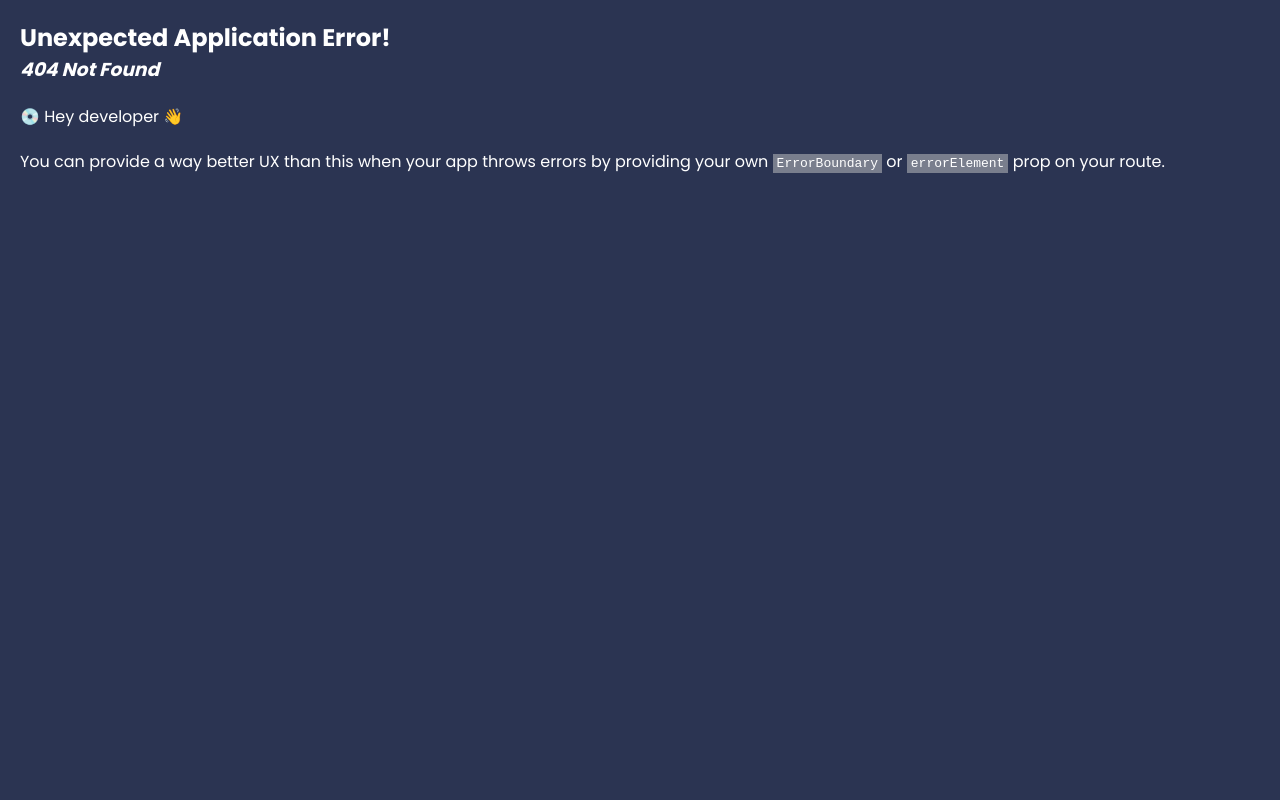
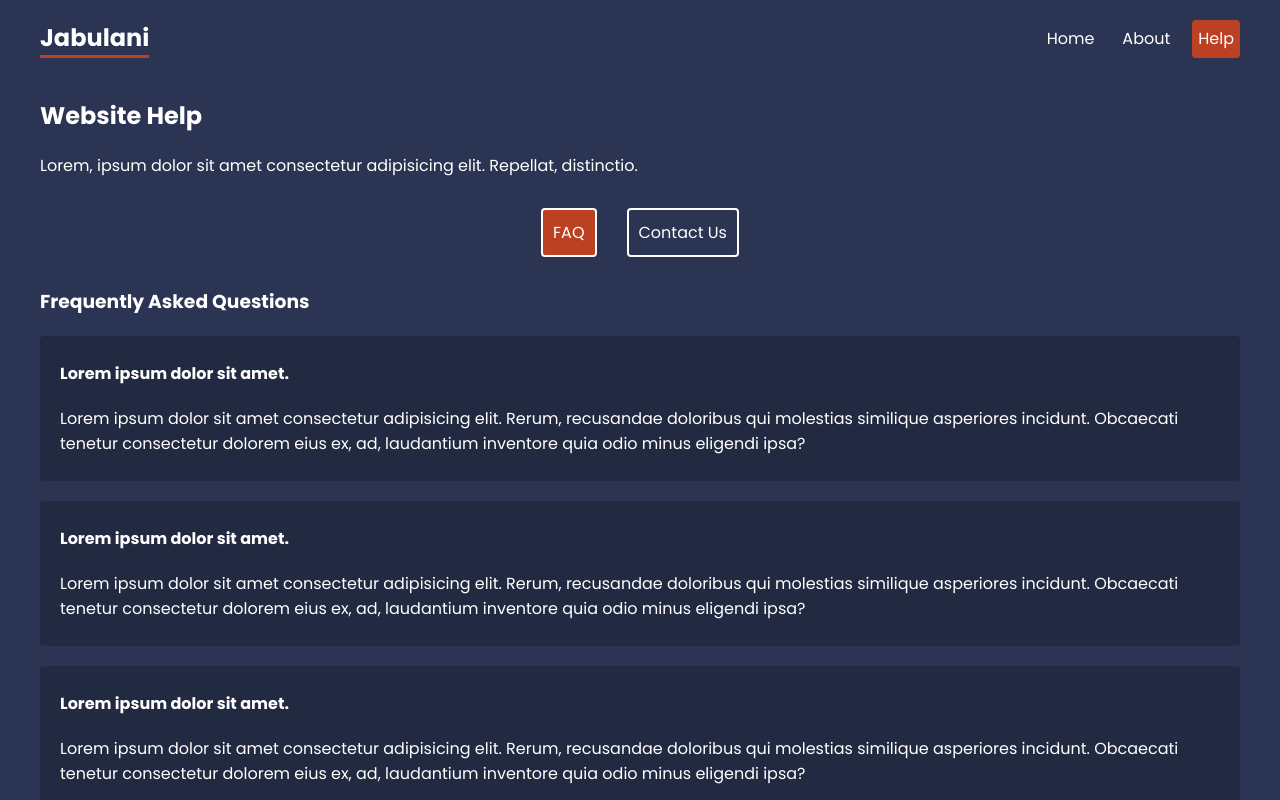
Before and after one commit to Chisonm/react-router-indepth, a React (Create React App) app: page /help/faq in a window 1280 px wide. Before the commit this address had no page. Shown: the top 800 px of the page. Built offline with nearby package versions, Linux system fonts and the light colour scheme.

Commit message:
nested routes

```diff
--- a/src/App.js
+++ b/src/App.js
@@ -2,18 +2,20 @@
 import {
   createBrowserRouter,
   Route,
-  Routes,
-  Link,
-  NavLink,
   createRoutesFromElements,
-  RouterProvider} from "react-router-dom";
+  RouterProvider
+} from "react-router-dom";
 
 // pages
 import Home from "./pages/Home";
 import About from "./pages/About";
+// help pages
+import Faq from "./pages/help/Faq";
+import Contact from "./pages/help/Contact";
 
 // layouts
 import RootLayout from "./layouts/RootLayout";
+import HelpLayout from "./layouts/HelpLayout";
 
 function App() {
 
@@ -21,14 +23,19 @@
     createRoutesFromElements(
       <Route path="/" element={<RootLayout />}>
         <Route index element={<Home />} />
-        <Route path="/about" element={<About />} />
+        <Route path="about" element={<About />} />
+        <Route path="help" element={<HelpLayout />}>
+          <Route path="faq" element={<Faq />}/>
+          <Route path="contact" element={<Contact />}/>
+        </Route>
+
       </Route>
     )
   );
 
   return (
 
-   <RouterProvider router={router} />
+    <RouterProvider router={router} />
   );
 }
 
--- a/src/index.css
+++ b/src/index.css
@@ -57,10 +57,51 @@
 }
 
 /* help layout */
-
+.help-layout nav {
+  display: flex;
+  justify-content: center;
+  gap: 30px;
+  margin: 30px 0;
+}
+.help-layout nav a{
+  padding: 10px;
+  border: 2px solid white;
+  border-radius: 4px;
+  text-decoration: none;
+}
+.help-layout nav a:hover{
+  border-color: var(--primary);
+}
+.help-layout nav a.active {
+  background: var(--primary);
+}
 
 /* faq */
+.faq .question {
+  background: rgba(0,0,0,0.2);
+  padding: 5px 20px;
+  border-radius: 4px;
+  margin: 20px 0;
+}
 
+/* contact form */
+form {
+  margin-top: 30px;
+}
+form input, form label span, form textarea {
+  display: block;
+}
+form input, form textarea {
+  margin-bottom: 30px;
+  padding: 8px;
+  border-radius: 4px;
+  border: 0;
+  width: 300px;
+  color: var(--secondary);
+}
+form label span {
+  margin-bottom: 10px;
+}
 
 /* careers list */
 
--- /dev/null
+++ b/src/layouts/HelpLayout.js
@@ -0,0 +1,17 @@
+import React from 'react'
+import { NavLink, Outlet } from 'react-router-dom'
+
+export default function HelpLayout() {
+  return (
+    <div className='help-layout'>
+        <h2>Website Help</h2>
+        <p>Lorem, ipsum dolor sit amet consectetur adipisicing elit. Repellat, distinctio.</p>
+
+        <nav>
+            <NavLink to="faq">FAQ</NavLink>
+            <NavLink to="contact">Contact Us</NavLink>
+        </nav>
+        <Outlet />
+    </div>
+  )
+}
--- a/src/layouts/RootLayout.js
+++ b/src/layouts/RootLayout.js
@@ -10,12 +10,13 @@
                     <h1>Jabulani</h1>
                     <NavLink to="/">Home</NavLink>
                     <NavLink to="/about">About</NavLink>
+                    <NavLink to="/help">Help</NavLink>
                 </nav>
+            </header>
 
             <main>
                 <Outlet />
             </main>
-        </header>
         </div>
     )
 }
--- /dev/null
+++ b/src/pages/help/Contact.js
@@ -0,0 +1,20 @@
+import React from 'react'
+
+export default function Contact() {
+    return (
+        <div className="contact">
+            <h3>Contact Us</h3>
+            <form>
+                <label>
+                    <span>Your email:</span>
+                    <input type="email" name="email" required />
+                </label>
+                <label>
+                    <span>Your message:</span>
+                    <textarea name="message" required></textarea>
+                </label>
+                <button>Submit</button>
+            </form>
+        </div>
+    )
+}
--- /dev/null
+++ b/src/pages/help/Faq.js
@@ -0,0 +1,35 @@
+import React from 'react'
+
+export default function Faq() {
+    return (
+      <div className="faq">
+        <h3>Frequently Asked Questions</h3>
+
+        <div className="question">
+          <p><strong>Lorem ipsum dolor sit amet.</strong></p>
+          <p>Lorem ipsum dolor sit amet consectetur adipisicing elit. Rerum, recusandae doloribus qui molestias similique asperiores incidunt. Obcaecati tenetur consectetur dolorem eius ex, ad, laudantium inventore quia odio minus eligendi ipsa?</p>
+        </div>
+
+        <div className="question">
+          <p><strong>Lorem ipsum dolor sit amet.</strong></p>
+          <p>Lorem ipsum dolor sit amet consectetur adipisicing elit. Rerum, recusandae doloribus qui molestias similique asperiores incidunt. Obcaecati tenetur consectetur dolorem eius ex, ad, laudantium inventore quia odio minus eligendi ipsa?</p>
+        </div>
+
+        <div className="question">
+          <p><strong>Lorem ipsum dolor sit amet.</strong></p>
+          <p>Lorem ipsum dolor sit amet consectetur adipisicing elit. Rerum, recusandae doloribus qui molestias similique asperiores incidunt. Obcaecati tenetur consectetur dolorem eius ex, ad, laudantium inventore quia odio minus eligendi ipsa?</p>
+        </div>
+
+        <div className="question">
+          <p><strong>Lorem ipsum dolor sit amet.</strong></p>
+          <p>Lorem ipsum dolor sit amet consectetur adipisicing elit. Rerum, recusandae doloribus qui molestias similique asperiores incidunt. Obcaecati tenetur consectetur dolorem eius ex, ad, laudantium inventore quia odio minus eligendi ipsa?</p>
+        </div>
+
+        <div className="question">
+          <p><strong>Lorem ipsum dolor sit amet.</strong></p>
+          <p>Lorem ipsum dolor sit amet consectetur adipisicing elit. Rerum, recusandae doloribus qui molestias similique asperiores incidunt. Obcaecati tenetur consectetur dolorem eius ex, ad, laudantium inventore quia odio minus eligendi ipsa?</p>
+        </div>
+
+      </div>
+    )
+  }
```
Lines whose indentation alone changed are shown as unchanged.
